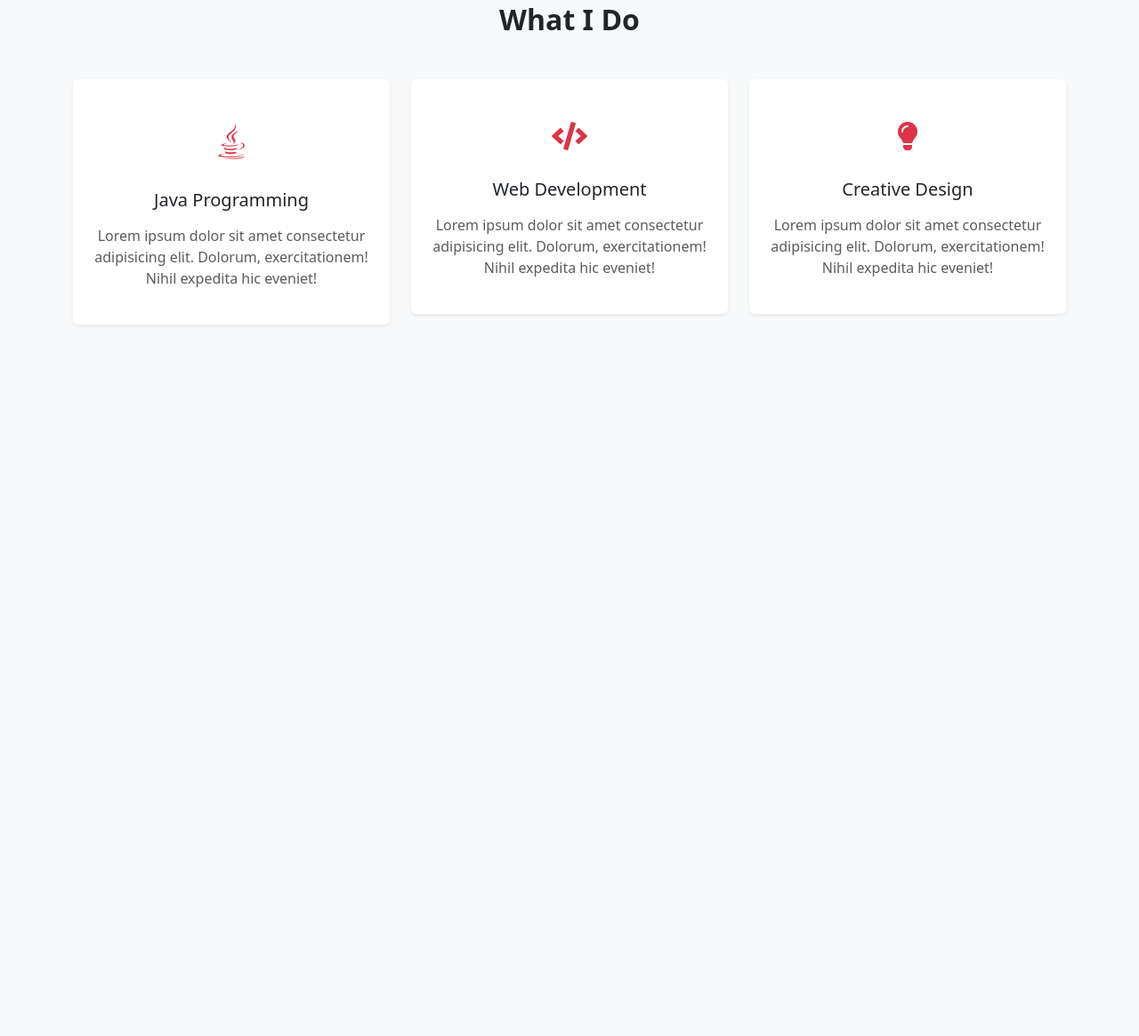
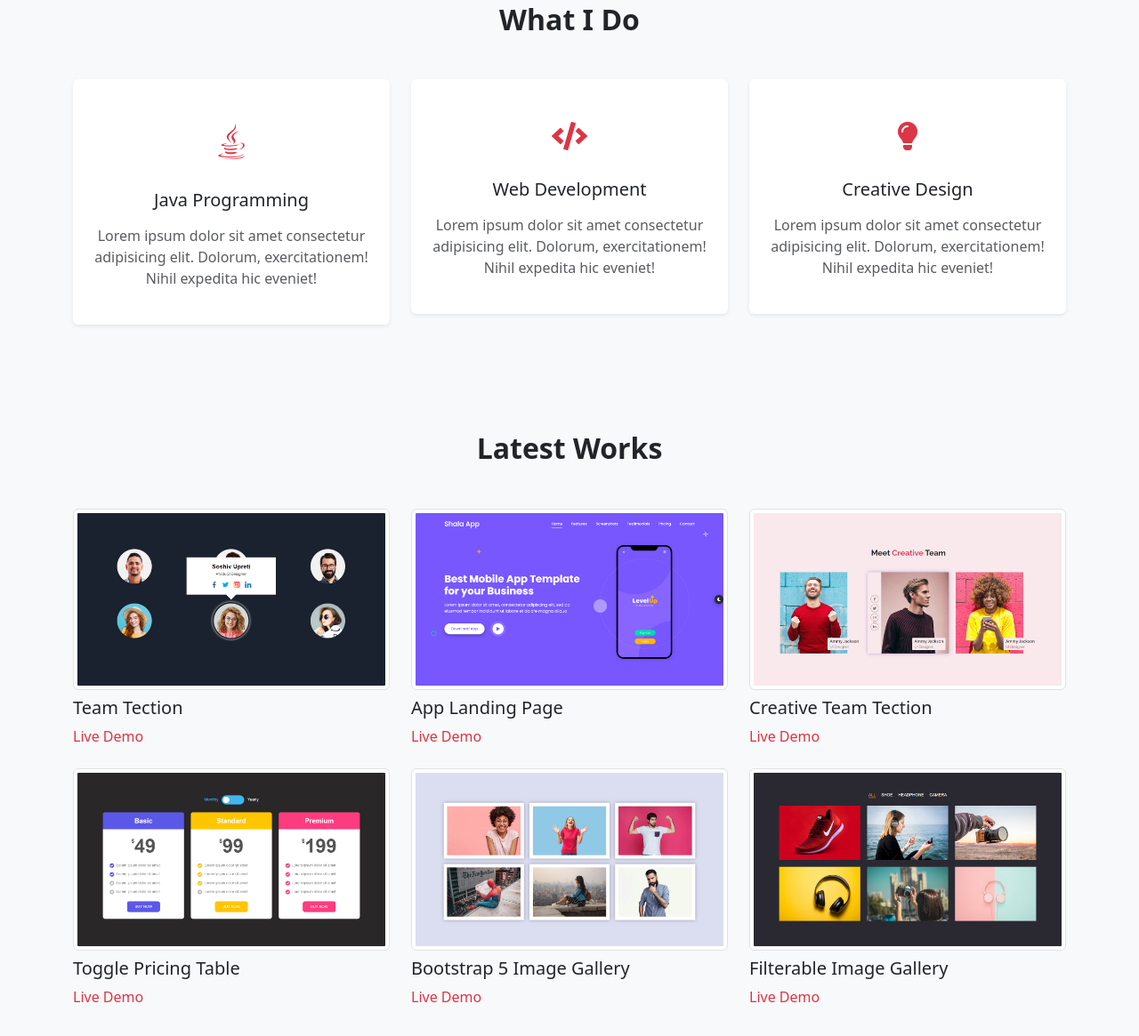
Before and after one commit to VidushaJS/Portfolio-Site-1, a plain HTML site: page index.html in a window 1280 px wide. Shown: the part 1459-2624 px from the top of the page at 89% size. Before the commit the page ends 1920 px from the top, so only its background shows below. Drawn offline with nearby package versions, Linux system fonts and the light colour scheme.

Commit message:
Portfolio section created

```diff
--- a/index.html
+++ b/index.html
@@ -121,35 +121,35 @@
                 <div class="col-md-6 mt-5 mt-md-0">
                     <div class="skill-item mb-4">
                         <h3 class="fs-6">Java</h3>
-                        <div class="progress"  role="progressbar" aria-label="Example 5px high" aria-valuenow="50"
+                        <div class="progress" role="progressbar" aria-label="Example 5px high" aria-valuenow="50"
                             aria-valuemin="0" aria-valuemax="100" style="height: 5px;">
                             <div class="progress-bar bg-danger" style="width: 50%"></div>
                         </div>
                     </div>
                     <div class="skill-item mb-4">
                         <h3 class="fs-6">HTML</h3>
-                        <div class="progress"  role="progressbar" aria-label="Example 5px high" aria-valuenow="40"
+                        <div class="progress" role="progressbar" aria-label="Example 5px high" aria-valuenow="40"
                             aria-valuemin="0" aria-valuemax="100" style="height: 5px;">
                             <div class="progress-bar bg-danger" style="width: 40%"></div>
                         </div>
                     </div>
                     <div class="skill-item mb-4">
                         <h3 class="fs-6">CSS</h3>
-                        <div class="progress"  role="progressbar" aria-label="Example 5px high" aria-valuenow="25"
+                        <div class="progress" role="progressbar" aria-label="Example 5px high" aria-valuenow="25"
                             aria-valuemin="0" aria-valuemax="100" style="height: 5px;">
                             <div class="progress-bar bg-danger" style="width: 25%"></div>
                         </div>
                     </div>
                     <div class="skill-item mb-4">
                         <h3 class="fs-6">JavaScript</h3>
-                        <div class="progress"  role="progressbar" aria-label="Example 5px high" aria-valuenow="20"
+                        <div class="progress" role="progressbar" aria-label="Example 5px high" aria-valuenow="20"
                             aria-valuemin="0" aria-valuemax="100" style="height: 5px;">
                             <div class="progress-bar bg-danger" style="width: 20%"></div>
                         </div>
                     </div>
                     <div class="skill-item">
                         <h3 class="fs-6">Bootstrap</h3>
-                        <div class="progress"  role="progressbar" aria-label="Example 5px high" aria-valuenow="30"
+                        <div class="progress" role="progressbar" aria-label="Example 5px high" aria-valuenow="30"
                             aria-valuemin="0" aria-valuemax="100" style="height: 5px;">
                             <div class="progress-bar bg-danger" style="width: 30%"></div>
                         </div>
@@ -177,7 +177,8 @@
                             <i class="fab fa-java"></i>
                         </div>
                         <h3 class="fs-5 py-2">Java Programming</h3>
-                        <p class="text-muted">Lorem ipsum dolor sit amet consectetur adipisicing elit. Dolorum, exercitationem! Nihil expedita hic eveniet! </p>
+                        <p class="text-muted">Lorem ipsum dolor sit amet consectetur adipisicing elit. Dolorum,
+                            exercitationem! Nihil expedita hic eveniet! </p>
                     </div>
                 </div>
                 <div class="col-md-6 col-lg-4 mb-4">
@@ -186,7 +187,8 @@
                             <i class="fas fa-code"></i>
                         </div>
                         <h3 class="fs-5 py-2">Web Development</h3>
-                        <p class="text-muted">Lorem ipsum dolor sit amet consectetur adipisicing elit. Dolorum, exercitationem! Nihil expedita hic eveniet! </p>
+                        <p class="text-muted">Lorem ipsum dolor sit amet consectetur adipisicing elit. Dolorum,
+                            exercitationem! Nihil expedita hic eveniet! </p>
                     </div>
                 </div>
                 <div class="col-md-6 col-lg-4 mb-4">
@@ -195,7 +197,8 @@
                             <i class="fas fa-lightbulb"></i>
                         </div>
                         <h3 class="fs-5 py-2">Creative Design</h3>
-                        <p class="text-muted">Lorem ipsum dolor sit amet consectetur adipisicing elit. Dolorum, exercitationem! Nihil expedita hic eveniet! </p>
+                        <p class="text-muted">Lorem ipsum dolor sit amet consectetur adipisicing elit. Dolorum,
+                            exercitationem! Nihil expedita hic eveniet! </p>
                     </div>
                 </div>
             </div>
@@ -203,6 +206,76 @@
     </section>
     <!-- Services section end -->
 
+    <!-- Portfolio section start -->
+    <section id="portfolio py-5" class="portfolio">
+        <div class="container-lg py-4">
+            <div class="row justify-content-center">
+                <div class="col-lg-8">
+                    <div class="section-title text-center">
+                        <h2 class="fw-bold mb-5">Latest Works</h2>
+                    </div>
+                </div>
+            </div>
+            <div class="row">
+                <div class="col-md-6 col-lg-4">
+                    <div class="portfolio-item">
+                        <img src="img/portfolio/1.jpg" alt="portfolio-item-1" class="w-100 img-thumbnail">
+                        <h3 class="text-capitalize fs-5 my-2">team tection</h3>
+                        <p class="mb-4">
+                            <a href="#" class="text-danger text-decoration-none">Live Demo</a>
+                        </p>
+                    </div>
+                </div>
+                <div class="col-md-6 col-lg-4">
+                    <div class="portfolio-item">
+                        <img src="img/portfolio/2.jpg" alt="portfolio-item-1" class="w-100 img-thumbnail">
+                        <h3 class="text-capitalize fs-5 my-2">app landing page</h3>
+                        <p class="mb-4">
+                            <a href="#" class="text-danger text-decoration-none">Live Demo</a>
+                        </p>
+                    </div>
+                </div>
+                <div class="col-md-6 col-lg-4">
+                    <div class="portfolio-item">
+                        <img src="img/portfolio/3.jpg" alt="portfolio-item-1" class="w-100 img-thumbnail">
+                        <h3 class="text-capitalize fs-5 my-2">creative team tection</h3>
+                        <p class="mb-4">
+                            <a href="#" class="text-danger text-decoration-none">Live Demo</a>
+                        </p>
+                    </div>
+                </div>
+                <div class="col-md-6 col-lg-4">
+                    <div class="portfolio-item">
+                        <img src="img/portfolio/4.jpg" alt="portfolio-item-1" class="w-100 img-thumbnail">
+                        <h3 class="text-capitalize fs-5 my-2">toggle pricing table</h3>
+                        <p class="mb-4">
+                            <a href="#" class="text-danger text-decoration-none">Live Demo</a>
+                        </p>
+                    </div>
+                </div>
+                <div class="col-md-6 col-lg-4">
+                    <div class="portfolio-item">
+                        <img src="img/portfolio/5.jpg" alt="portfolio-item-1" class="w-100 img-thumbnail">
+                        <h3 class="text-capitalize fs-5 my-2">bootstrap 5 image gallery</h3>
+                        <p class="mb-4">
+                            <a href="#" class="text-danger text-decoration-none">Live Demo</a>
+                        </p>
+                    </div>
+                </div>
+                <div class="col-md-6 col-lg-4">
+                    <div class="portfolio-item">
+                        <img src="img/portfolio/6.jpg" alt="portfolio-item-1" class="w-100 img-thumbnail">
+                        <h3 class="text-capitalize fs-5 my-2">filterable image gallery</h3>
+                        <p class="mb-4">
+                            <a href="#" class="text-danger text-decoration-none">Live Demo</a>
+                        </p>
+                    </div>
+                </div>
+            </div>
+        </div>
+    </section>
+    <!-- Portfolio section end -->
+
     <script src="https://cdn.jsdelivr.net/npm/bootstrap@5.3.3/dist/js/bootstrap.bundle.min.js"
         integrity="sha384-YvpcrYf0tY3lHB60NNkmXc5s9fDVZLESaAA55NDzOxhy9GkcIdslK1eN7N6jIeHz"
         crossorigin="anonymous"></script>
```
